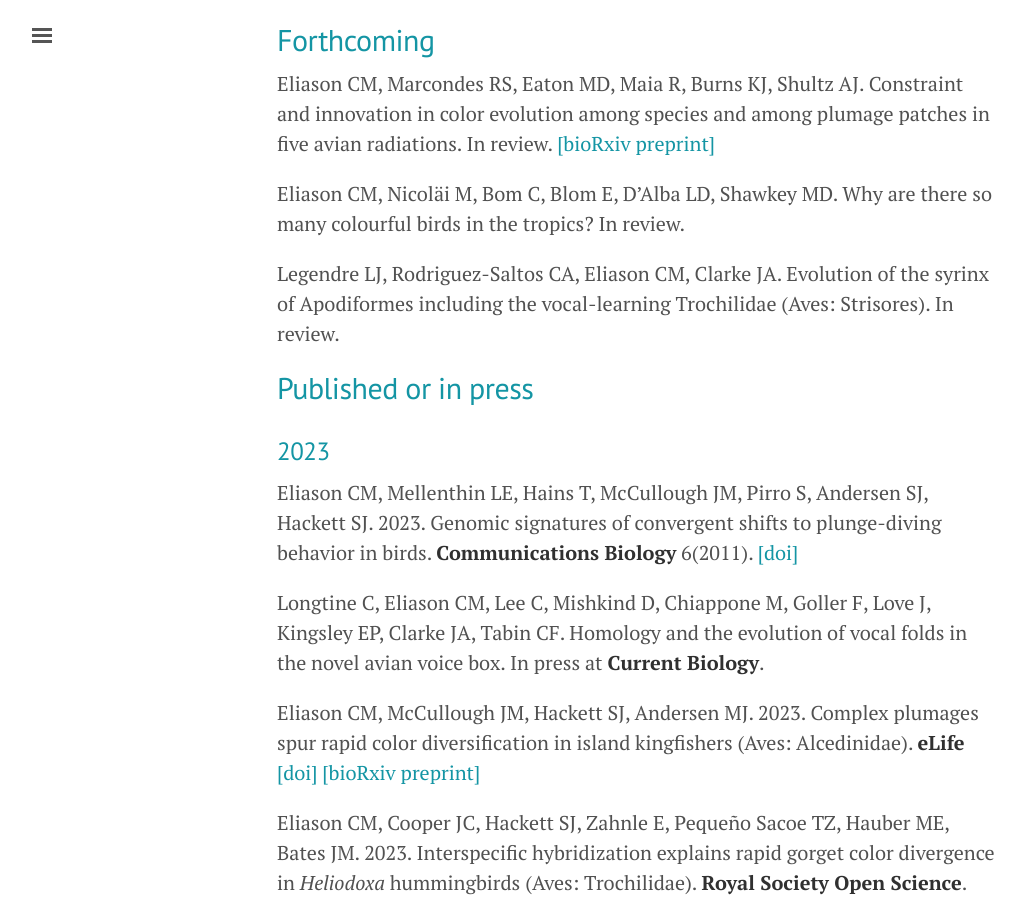
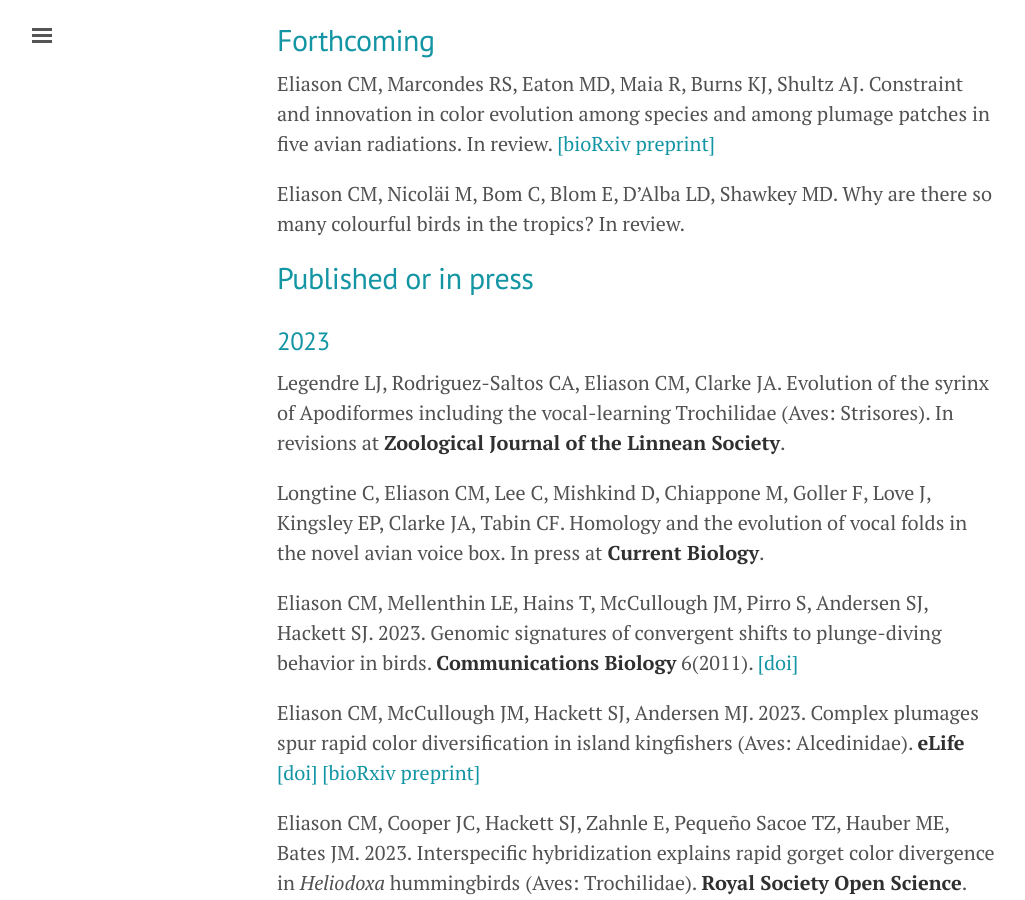
Before and after one commit to celiason/celiason.github.io, a Jekyll site: the page built from 2-publications.md, in a window 1280 px wide and 900 px high, scrolled down 221 px. Shown: the whole window, without its empty margins (3-1028 px from the left). Built offline with Jekyll 4.4.1, drawn with Linux system fonts in a browser that asks for light colours.

Commit message:
Update 2-publications.md

```diff
--- a/2-publications.md
+++ b/2-publications.md
@@ -11,15 +11,15 @@
 
 Eliason CM, Nicoläi M, Bom C, Blom E, D'Alba LD, Shawkey MD. Why are there so many colourful birds in the tropics? In review.
 
-Legendre LJ, Rodriguez-Saltos CA, Eliason CM, Clarke JA. Evolution of the syrinx of Apodiformes including the vocal-learning Trochilidae (Aves: Strisores). In review.
-
 ## Published or in press
 
 ### 2023
 
-Eliason CM, Mellenthin LE, Hains T, McCullough JM, Pirro S, Andersen SJ, Hackett SJ. 2023. Genomic signatures of convergent shifts to plunge-diving behavior in birds. __Communications Biology__ 6(2011). [[doi]](https://doi.org/10.1038/s42003-023-05359-z)
+Legendre LJ, Rodriguez-Saltos CA, Eliason CM, Clarke JA. Evolution of the syrinx of Apodiformes including the vocal-learning Trochilidae (Aves: Strisores). In revisions at __Zoological Journal of the Linnean Society__.
 
 Longtine C, Eliason CM, Lee C, Mishkind D, Chiappone M, Goller F, Love J, Kingsley EP, Clarke JA, Tabin CF. Homology and the evolution of vocal folds in the novel avian voice box. In press at __Current Biology__.
+
+Eliason CM, Mellenthin LE, Hains T, McCullough JM, Pirro S, Andersen SJ, Hackett SJ. 2023. Genomic signatures of convergent shifts to plunge-diving behavior in birds. __Communications Biology__ 6(2011). [[doi]](https://doi.org/10.1038/s42003-023-05359-z)
 
 Eliason CM, McCullough JM, Hackett SJ, Andersen MJ. 2023. Complex plumages spur rapid color diversification in island kingfishers (Aves: Alcedinidae). __eLife__ [[doi]](https://doi.org/10.7554/eLife.83426) [[bioRxiv preprint]](https://doi.org/10.1101/2022.09.26.509475)
 
```
